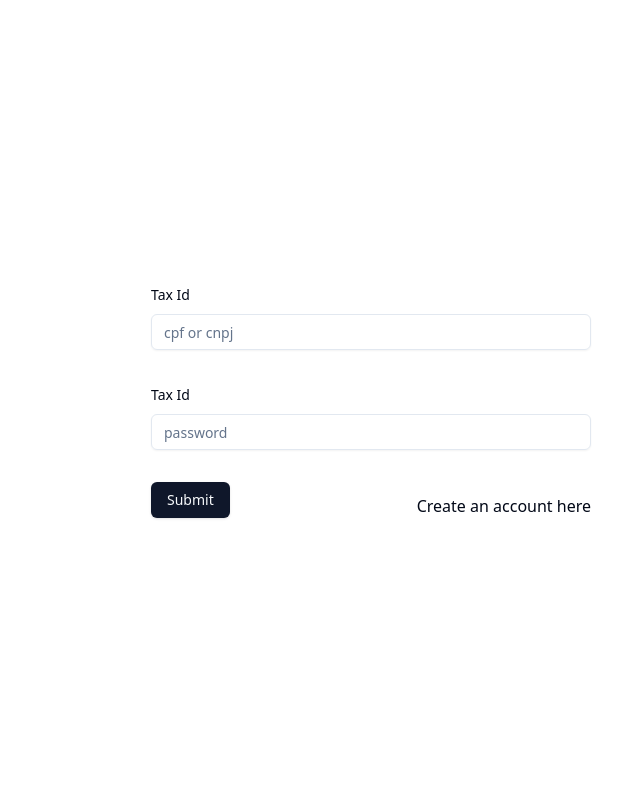
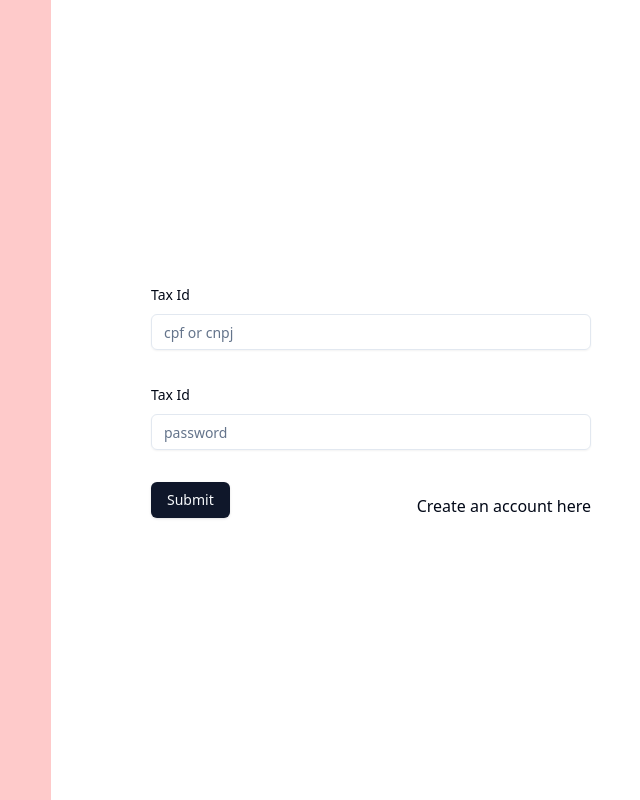
Before and after one commit to jeseias/woovi-bank-frontend, a React (Vite) app: page /auth/login in a window 1280 px wide. Shown: the whole page, without its empty margins (589-1229 px from the left). Built offline with nearby package versions, Linux system fonts and the light colour scheme.

Commit message:
feat: add AuthLayout

```diff
--- a/src/pages/auth/auth.routes.tsx
+++ b/src/pages/auth/auth.routes.tsx
@@ -1,9 +1,12 @@
 import { Route } from "react-router-dom";
 import { LoginPage } from "./login/login-page";
 import { AppRoutePaths } from "@/constants";
+import { SignUpPage } from "./sign-up";
+import { AuthLayout } from "./layouts/auth-layout";
 
 export const authRoutes = () => (
-  <Route path={AppRoutePaths.Auth.Index}>
+  <Route path={AppRoutePaths.Auth.Index} element={<AuthLayout />}>
     <Route path={AppRoutePaths.Auth.Login} element={<LoginPage />} />
+    <Route path={AppRoutePaths.Auth.SignUp} element={<SignUpPage />} />
   </Route>
 );
--- /dev/null
+++ b/src/pages/auth/layouts/auth-layout.tsx
@@ -0,0 +1,12 @@
+import { Outlet } from "react-router-dom";
+
+export const AuthLayout = () => {
+  return (
+    <div className="h-screen w-screen grid grid-cols-[1fr_1fr]">
+      <div className="bg-red-200"></div>
+      <div className="">
+        <Outlet />
+      </div>
+    </div>
+  );
+};
--- a/src/pages/auth/login/login-form.tsx
+++ b/src/pages/auth/login/login-form.tsx
@@ -4,7 +4,6 @@ import { z } from "zod";
 import {
   Form,
   FormControl,
-  FormDescription,
   FormField,
   FormItem,
   FormLabel,
--- a/src/pages/auth/login/login-page.tsx
+++ b/src/pages/auth/login/login-page.tsx
@@ -2,11 +2,8 @@ import { LoginForm } from "./login-form";
 
 export const LoginPage = () => {
   return (
-    <div className="grid grid-cols-[1fr_1fr] h-screen w-screen">
-      <div className=""></div>
-      <div className="h-full flex items-center justify-center">
-        <LoginForm />
-      </div>
+    <div className="h-full flex items-center justify-center">
+      <LoginForm />
     </div>
   );
 };
--- /dev/null
+++ b/src/pages/auth/sign-up/index.ts
@@ -0,0 +1 @@
+export * from "./sign-up-page";
--- /dev/null
+++ b/src/pages/auth/sign-up/sign-up-page.tsx
@@ -0,0 +1,7 @@
+export const SignUpPage = () => {
+  return (
+    <div className="">
+      <h1 className="">SignUp Page</h1>
+    </div>
+  );
+};
```
